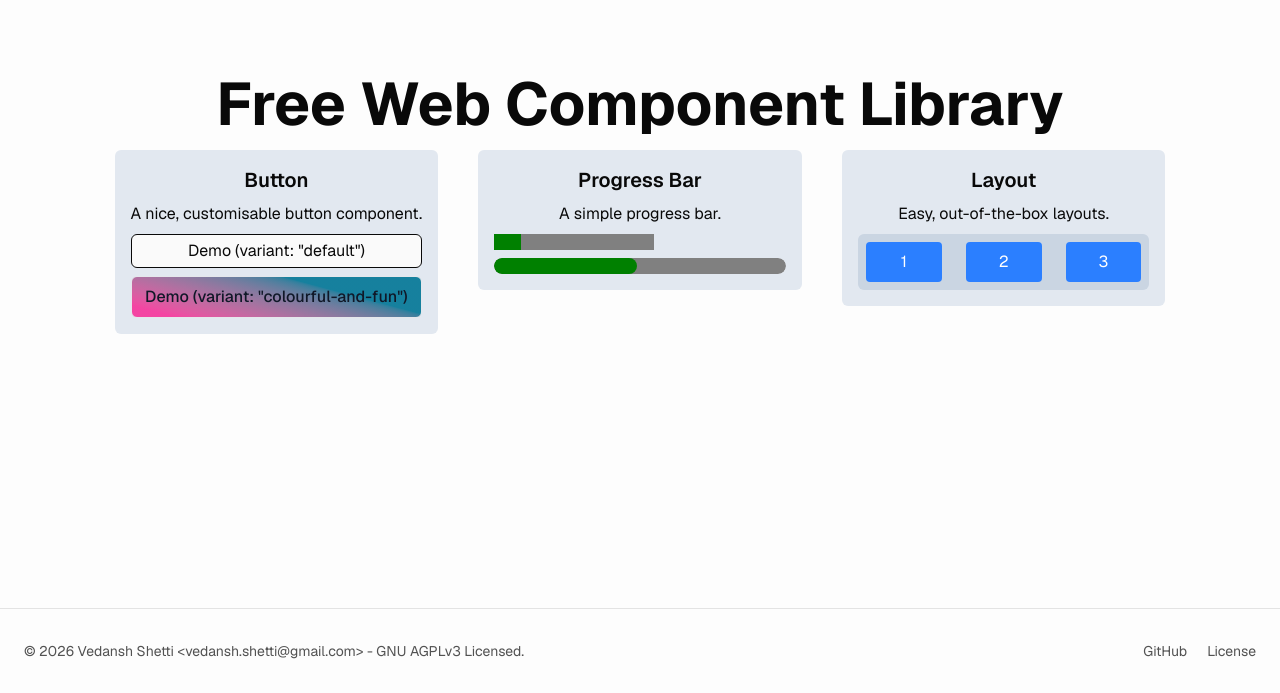
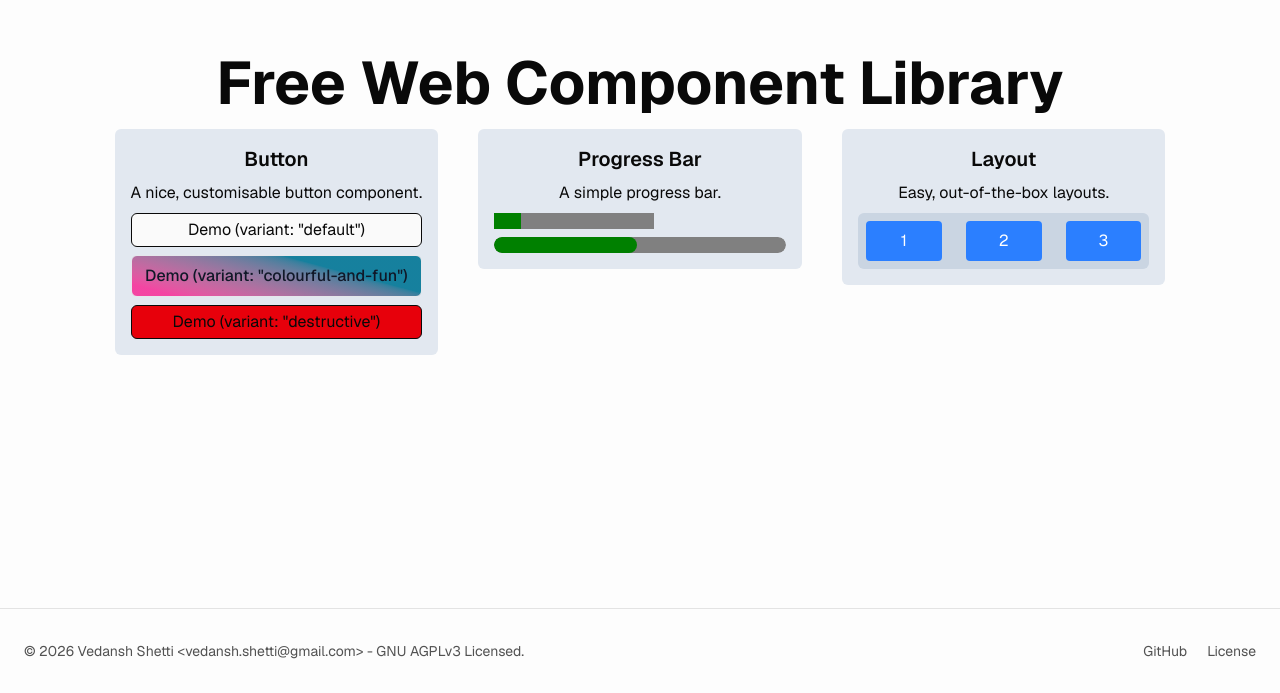
Before and after one commit to vedanshshetti/fwcl, a Next.js app: page /get-started in a window 1280 px wide. Shown: the part 192-885 px from the top of the page. Built offline with nearby package versions, Linux system fonts and the light colour scheme.

Commit message:
feat: add destructive variant demo for Button component

```diff
--- a/app/get-started/page.tsx
+++ b/app/get-started/page.tsx
@@ -14,6 +14,9 @@ const components = [
         <Button variant="default">Demo (variant: "default")</Button>
         <Button variant="colourful-and-fun">
           Demo (variant: "colourful-and-fun")
+        </Button>
+        <Button variant="destructive">
+          Demo (variant: "destructive")
         </Button>
       </>
     ),
```
